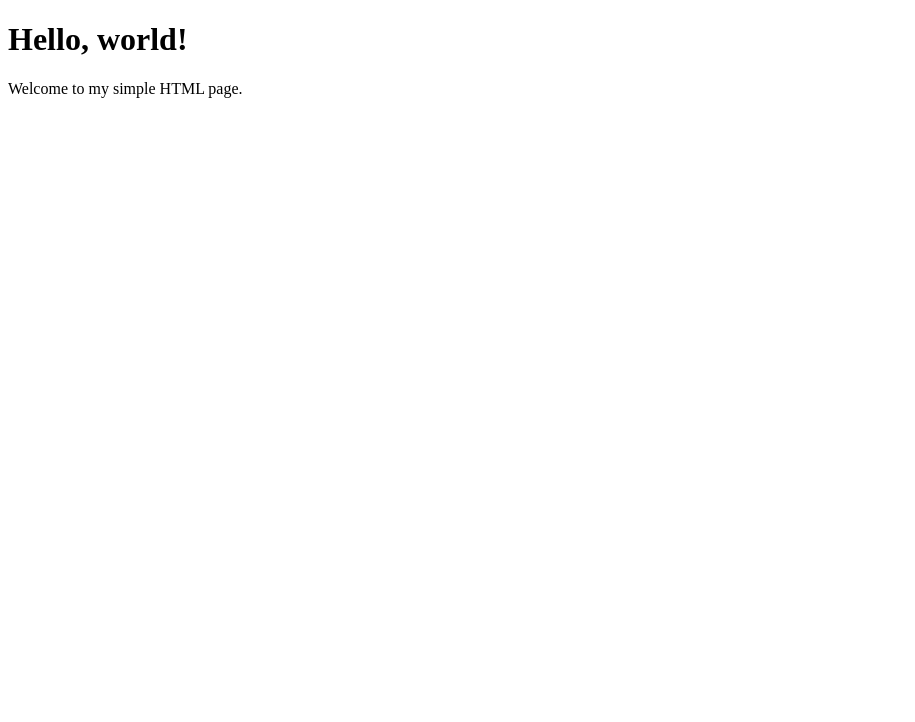
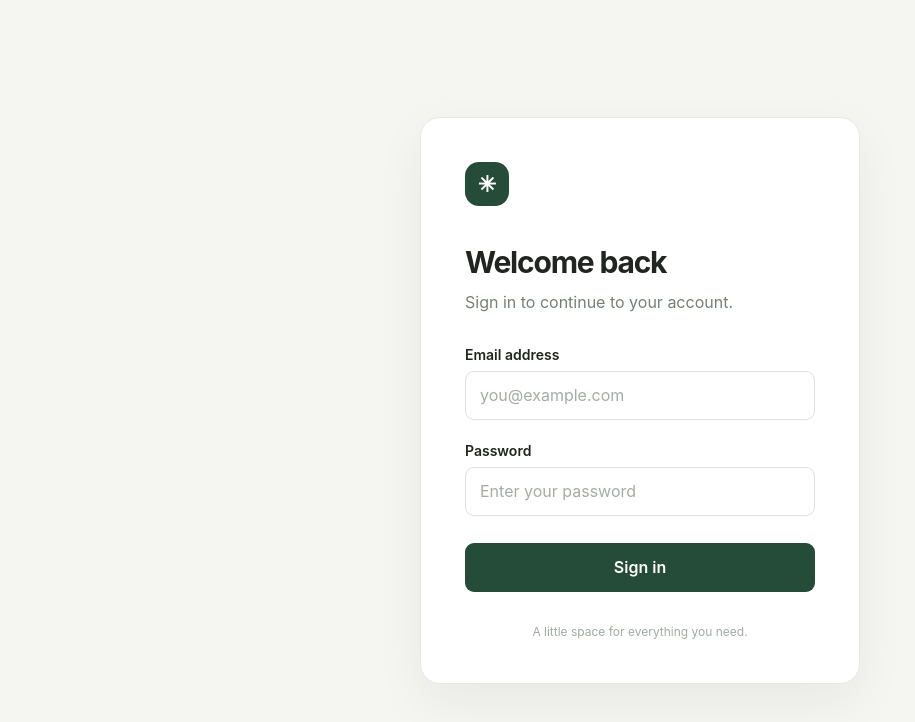
Before and after one commit to utsav-weilliptic/test_reciepts, a plain HTML site: page index.html in a window 1280 px wide. Shown: the whole page, without its empty margins (0-915 px from the left). Drawn offline with Linux system fonts and the light colour scheme.

Commit message:
Add login page

```diff
--- a/index.html
+++ b/index.html
@@ -3,12 +3,47 @@
 <head>
   <meta charset="UTF-8">
   <meta name="viewport" content="width=device-width, initial-scale=1.0">
-  <title>Welcome</title>
+  <title>Sign in</title>
+  <style>
+    * { box-sizing: border-box; }
+    body { margin: 0; min-height: 100vh; display: grid; place-items: center; padding: 24px; background: #f5f5f2; color: #202520; font-family: -apple-system, BlinkMacSystemFont, "Segoe UI", sans-serif; }
+    main { width: 100%; max-width: 440px; padding: 44px; background: white; border: 1px solid #e5e9e3; border-radius: 20px; box-shadow: 0 18px 50px rgba(28, 46, 31, .06); }
+    .mark { display: grid; place-items: center; width: 44px; height: 44px; margin-bottom: 38px; border-radius: 14px; background: #244c38; color: white; font-size: 22px; font-weight: 700; }
+    h1 { margin: 0 0 10px; font-size: 30px; letter-spacing: -.04em; }
+    .intro { margin: 0 0 32px; color: #758076; line-height: 1.5; }
+    label { display: block; margin-bottom: 8px; font-size: 14px; font-weight: 600; }
+    input { display: block; width: 100%; height: 49px; margin-bottom: 22px; padding: 0 14px; border: 1px solid #dce2dc; border-radius: 9px; font: inherit; color: inherit; }
+    input::placeholder { color: #a3ada4; }
+    input:focus-visible, button:focus-visible { outline: 3px solid #b2d6bc; outline-offset: 2px; }
+    button { width: 100%; height: 49px; margin-top: 5px; border: 0; border-radius: 9px; background: #244c38; color: white; font: inherit; font-weight: 600; cursor: pointer; }
+    button:hover { background: #193d2a; }
+    .message { margin: 20px 0 0; color: #526459; font-size: 14px; line-height: 1.5; }
+    .footer { margin: 32px 0 0; text-align: center; color: #a0aaa1; font-size: 12px; }
+    @media (max-width: 480px) { main { padding: 32px 24px; } }
+  </style>
 </head>
 <body>
   <main>
-    <h1>Hello, world!</h1>
-    <p>Welcome to my simple HTML page.</p>
+    <div class="mark" aria-hidden="true">✳</div>
+    <h1>Welcome back</h1>
+    <p class="intro">Sign in to continue to your account.</p>
+    <div>
+      <label for="email">Email address</label>
+      <input id="email" name="email" type="email" placeholder="you@example.com" autocomplete="username" required>
+
+      <label for="password">Password</label>
+      <input id="password" name="password" type="password" placeholder="Enter your password" autocomplete="current-password" required>
+
+      <button id="sign-in" type="button">Sign in</button>
+      <p class="message" id="message" role="status"></p>
+    </div>
+    <p class="footer">A little space for everything you need.</p>
   </main>
+  <script>
+    document.getElementById('sign-in').addEventListener('click', function () {
+      if (!document.getElementById('email').reportValidity() || !document.getElementById('password').reportValidity()) return;
+      document.getElementById('message').textContent = 'Sign-in is not connected yet.';
+    });
+  </script>
 </body>
 </html>
```
